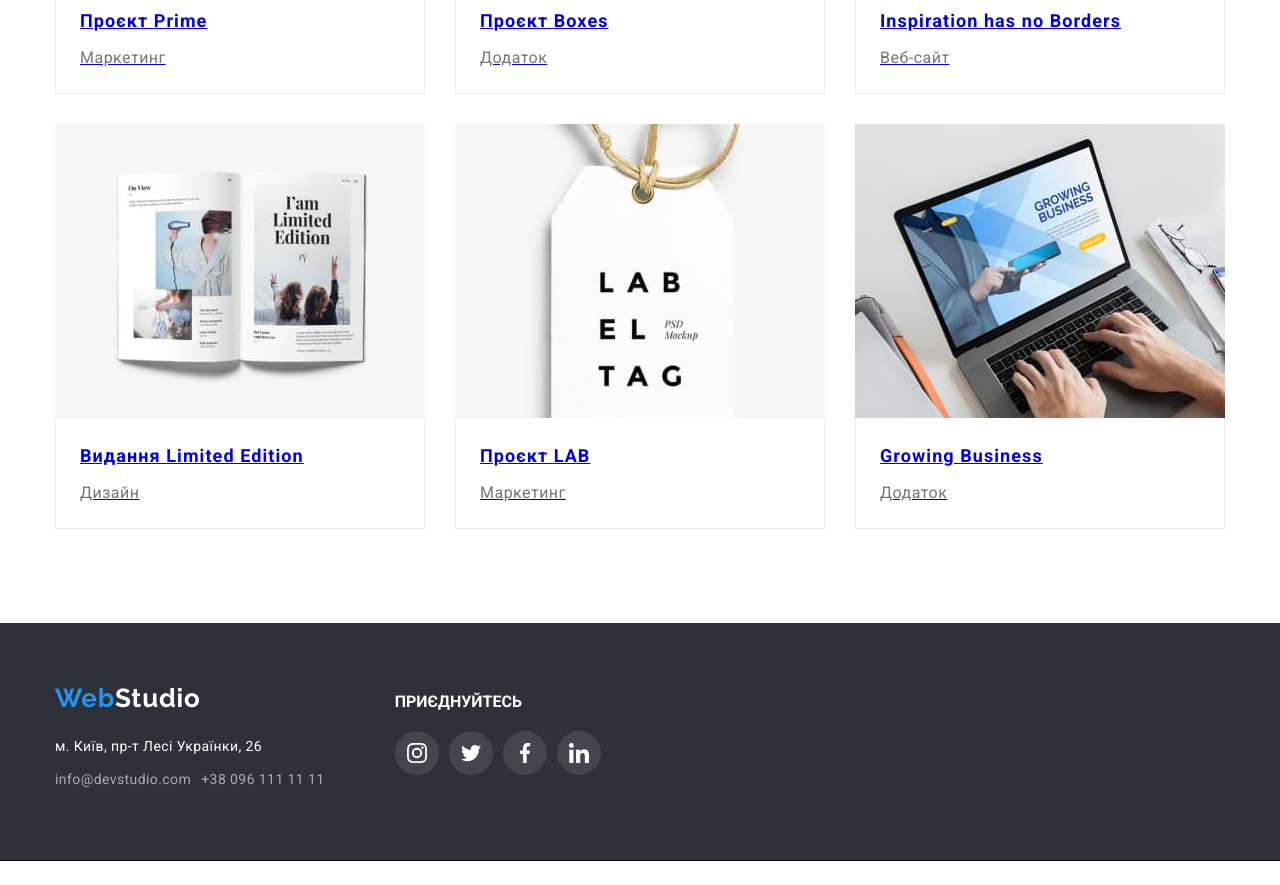
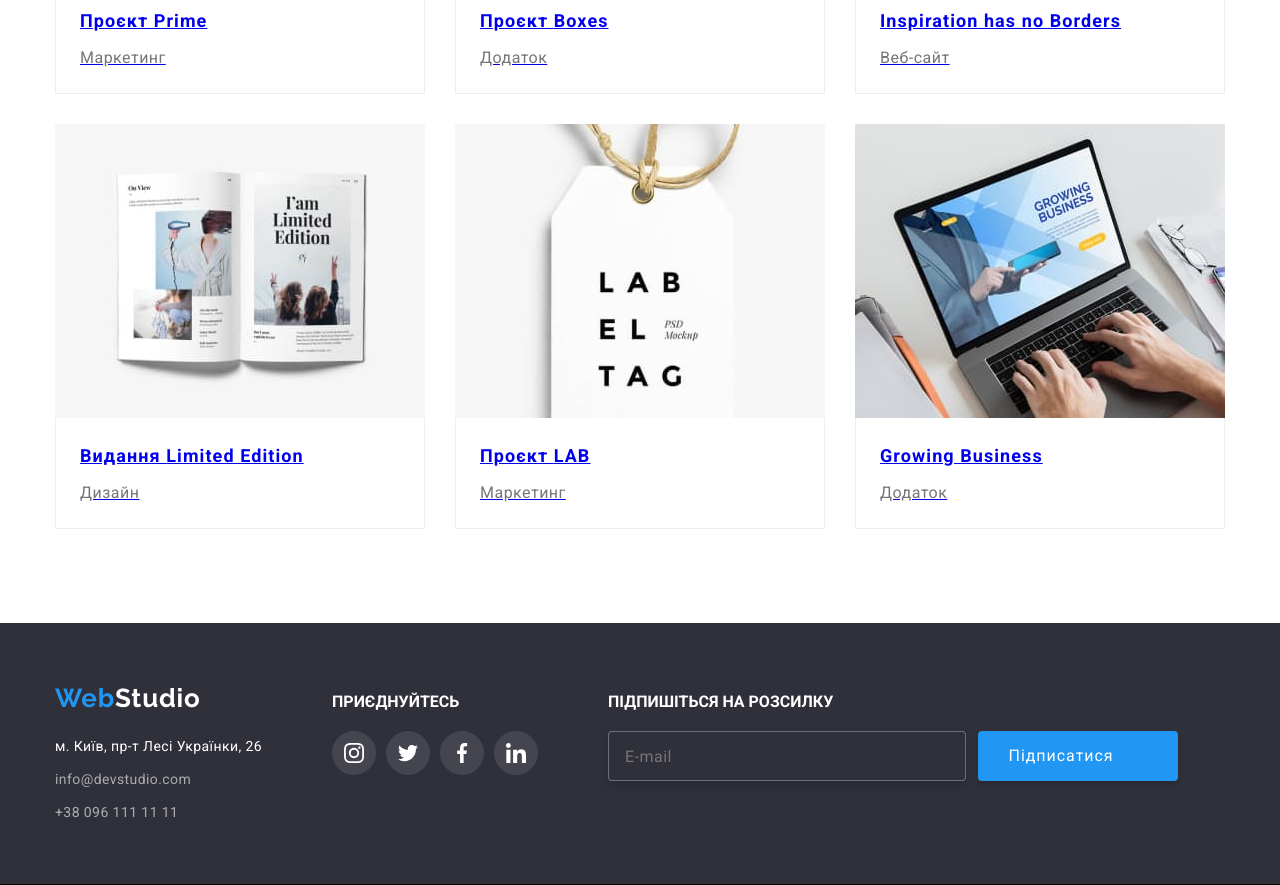
Before and after one commit to Nataliabut2022/goit-markup-hw-06, a plain HTML site: page portfolio.html in a window 1280 px wide. Shown: the part 1007-1892 px from the top of the page. Before the commit the page ends 1868 px from the top, so only its background shows below. Drawn offline with nearby package versions, Linux system fonts and the light colour scheme.

Commit message:
Register form

```diff
--- a/css/styles.css
+++ b/css/styles.css
@@ -636,6 +636,10 @@ img {
     margin-bottom: 9px;
 }
 
+.footer-list {
+    display: block;
+}
+
 .footer-item {
     font-size: 14px;
     line-height: calc(24 / 14);
@@ -647,8 +651,8 @@ img {
     margin-bottom: 9px;
 }
 
-.social-form-text {
-
+.subs-form {
+    display: flex;
 }
 
 .subs-form-input {
@@ -669,8 +673,29 @@ img {
     filter: drop-shadow(0px 4px 4px rgba(0, 0, 0, 0.15));
     border-radius: 4px;
     outline: transparent;
+}
 
+.subs-btn {
+    width: 200px;
+    height: 50px;
+    margin-left: 12px;
+
+    font-size: 16px;
+    line-height: 30px;
+    text-align: center;
+    letter-spacing: 0.06em;
+    color: var(--light-txt-cl);
+    background-color: var(--accent-bg-cl);
+    box-shadow: 0px 4px 4px rgba(0, 0, 0, 0.15);
+    border-radius: 4px;
+    border: none;
+
+    display: flex;
+    justify-content: center;
+    align-items: center;
+    gap: 10px;
 }
+
 
 
 .visually-hidden {
--- a/portfolio.html
+++ b/portfolio.html
@@ -249,7 +249,7 @@
                 <a class="logo2" href="./index.html"><span lang="en" class="logospan">Web</span>Studio</a>
                 <address class="footer-address">
                     <p class="footer-text">м. Київ, пр-т Лесі Українки, 26</p>
-                    <ul class="list">
+                    <ul class="footer-list list">
                         <li class="footer-item">
                             <a class="contacts-link link" href="mailto:info@devstudio.com">
                                 info@devstudio.com</a>
@@ -273,8 +273,8 @@
                         </a>
                     </li>
                     <li class="social-item">
-                        <a class="socials-footer-link link" href="https://twitter.com" target="_blank" rel="noopener noreferrer"
-                            aria-label="Twitter">
+                        <a class="socials-footer-link link" href="https://twitter.com" target="_blank"
+                            rel="noopener noreferrer" aria-label="Twitter">
                             <svg class="socials-footer-icon" width="20" height="20">
                                 <use href="./images/icons.svg#twitter"></use>
                             </svg>
@@ -298,7 +298,24 @@
                     </li>
                 </ul>
             </div>
+
+            <div class="social-form">
+                <p class="social-form-text">Підпишіться на розсилку</p>
+                <form class="subs-form" name="subs-form">
+                    <label class="subs-form-field">
+                        <input class="subs-form-input" type="email" name="user-email" placeholder="E-mail" required>
+                    </label>
+
+                    <button class="subs-btn" type="submit">Підписатися
+                        <svg class="subs-btn-icon" width="24" height="24">
+                            <use href="./images/icons.svg#iconsend"></use>
+                        </svg>
+                    </button>
+
+                </form>
+            </div>
         </div>
+
     </footer>
 
 
```
Also changed, not shown: index.html (+6 -2 lines), images/icons.svg.
